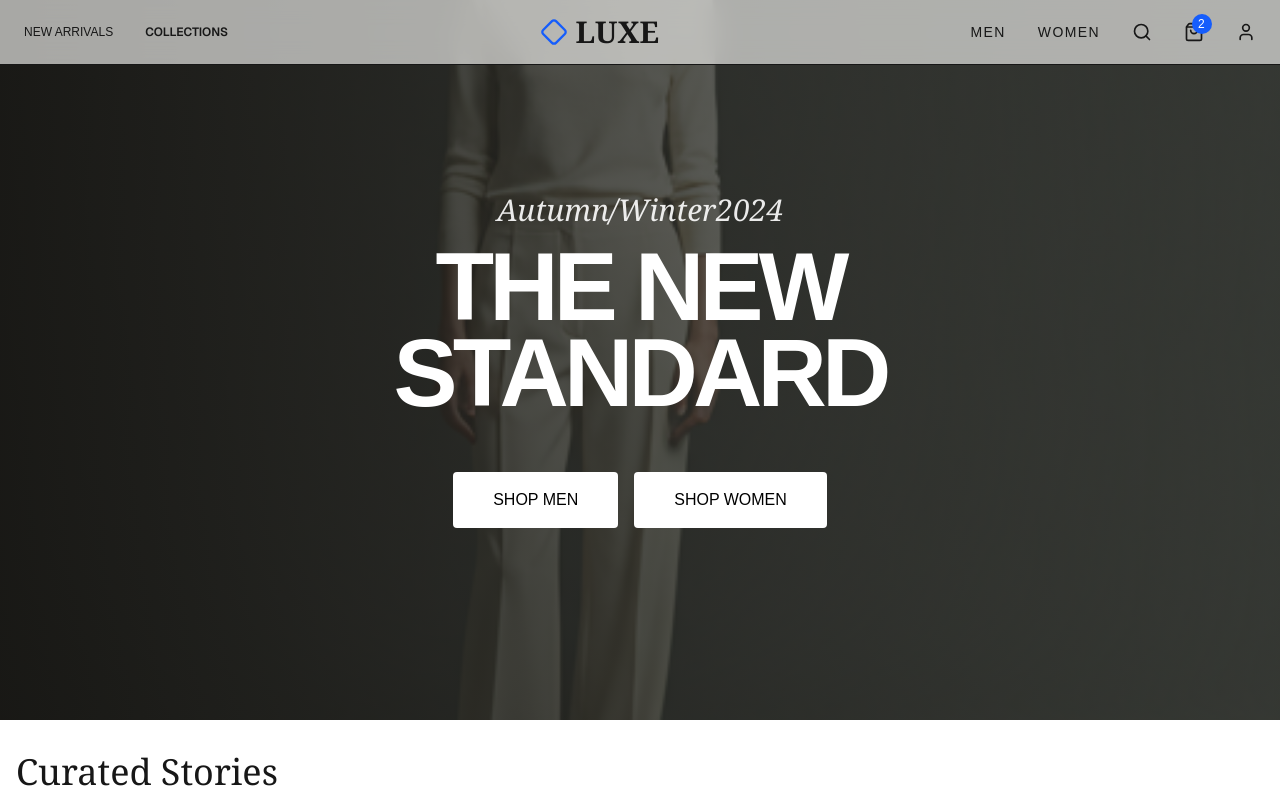
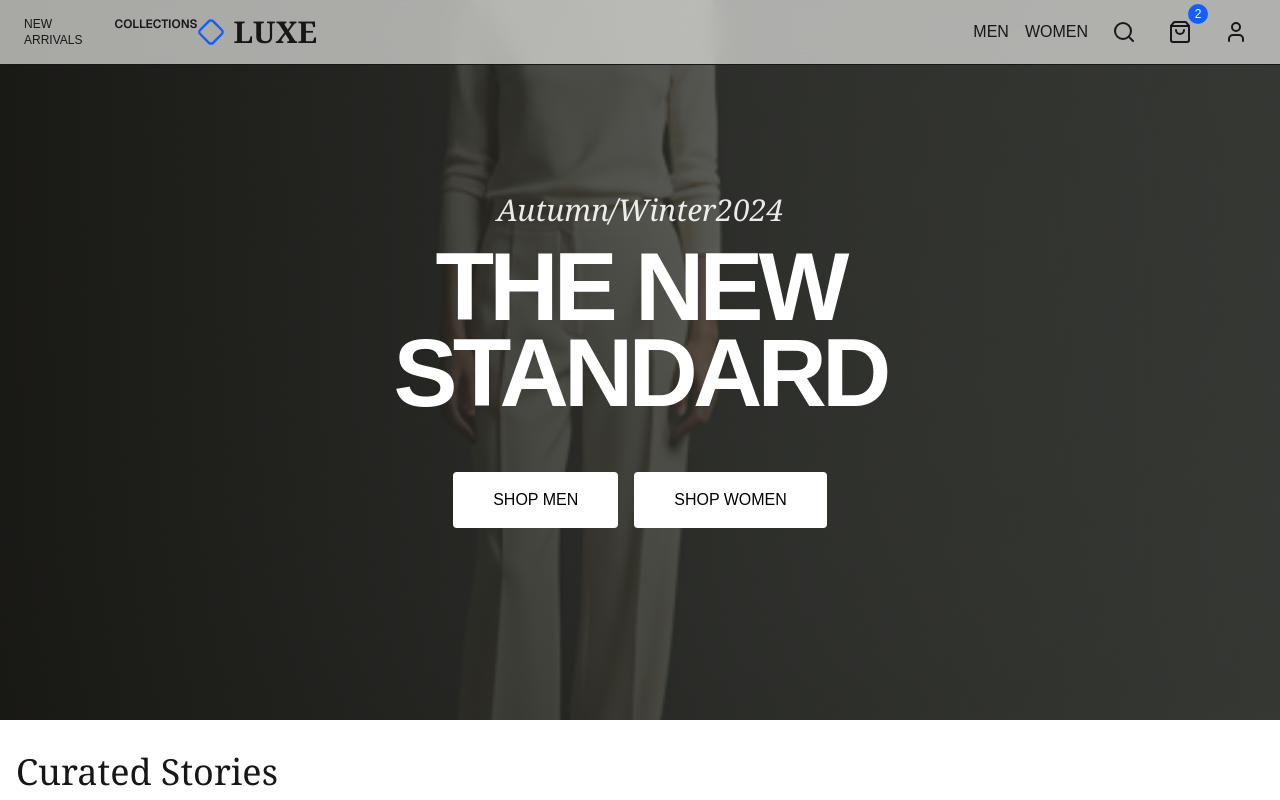
Before and after one commit to Siva2512/E-Commerce_frontend, a Next.js app: page / in a window 1280 px wide. Shown: the top 800 px of the page. Built offline with nearby package versions, Linux system fonts and the light colour scheme.

Commit message:
changed in nav

```diff
--- a/src/app/layout.js
+++ b/src/app/layout.js
@@ -20,7 +20,7 @@ export default function RootLayout({ children }) {
   return (
     <html lang="en">
       <body
-        className={`${geistSans.variable} ${geistMono.variable} antialiased`}
+        className={`${geistSans.variable} ${geistMono.variable} antialiased bg-white text-black`}
       >
         {children}
       </body>
--- a/src/components/Navbar.jsx
+++ b/src/components/Navbar.jsx
@@ -12,29 +12,33 @@ export default function Navbar() {
         </div>
 
         {/* CENTER LOGO */}
-        <div className="flex items-center gap-2 font-serif text-3xl font-bold">
+        <div className="flex items-center gap-2 font-serif text-3xl font-bold absolute left-1/2 -translate-x-1/2 md:static md:translate-x-0">
           <Diamond className="text-blue-600" size={28} />
           LUXE
         </div>
 
         {/* RIGHT MENU */}
-        <div className="hidden md:flex items-center gap-8 text-sm tracking-widest font-medium">
-          <a className="cursor-pointer  hover:text-blue-500" href="#">MEN</a>
-          <a className="cursor-pointer  hover:text-blue-500" href="#">WOMEN</a>
 
-          <Search className="cursor-pointer hover:text-black" size={20} />
-
-          {/* Cart Icon with Badge */}
-          <div className="relative cursor-pointer">
-            <ShoppingBag size={20} />
-            <span className="absolute -top-2 -right-2 bg-blue-600 text-white text-xs w-5 h-5 flex items-center justify-center rounded-full">
-              2
-            </span>
-          </div>
-
-          <User className="cursor-pointer hover:text-black" size={20} />
-        </div>
-
+        <div className="flex items-center gap-4 font-medium
+                justify-start md:justify-end w-full">
+                  <a className=" hidden md:block cursor-pointer hover:text-blue-500" href="#">MEN</a>
+                  <a className="hidden md:block cursor-pointer hover:text-blue-500" href="#">WOMEN</a>
+                  {/* Search */}
+            <div className="p-2 rounded-full hover:bg-gray-200 transition cursor-pointer">
+              <Search size={24} />
+              </div>
+            {/* Cart */}
+            <div className="relative p-2 rounded-full hover:bg-gray-200 transition cursor-pointer">
+              <ShoppingBag size={24} />
+              <span className="absolute -top-2 -right-2 bg-blue-600 text-white text-xs w-5 h-5 flex items-center justify-center rounded-full">
+                2
+                </span>
+                </div>
+            {/* User */}
+            <div className="p-2 rounded-full hover:bg-gray-200 transition cursor-pointer">
+              <User size={24} />
+               </div>
+               </div>
       </div>
     </nav>
   );
```
